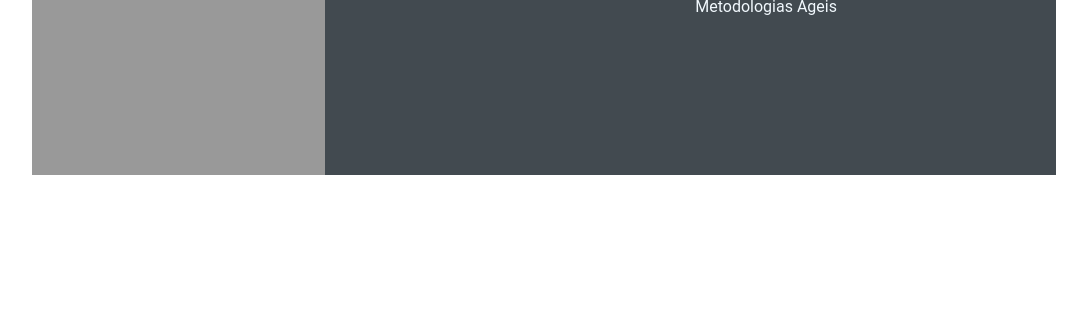
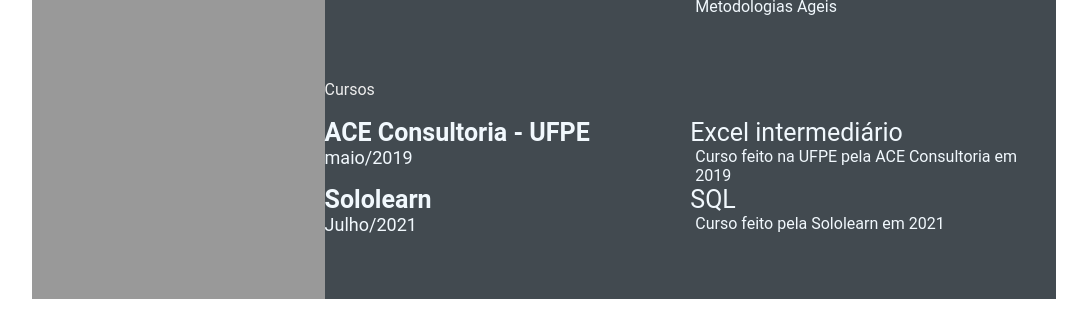
Before and after one commit to karen-ribeiro7/karenribeiro.github.io, a plain HTML site: page index.html in a window 1280 px wide. Shown: the part 657-988 px from the top of the page, without its empty margins (96-1183 px from the left). Before the commit the page ends 864 px from the top, so only its background shows below. Drawn offline with Linux system fonts and the light colour scheme.

Commit message:
feat: add awards

```diff
--- a/index.html
+++ b/index.html
@@ -110,6 +110,30 @@
                 </div>
             </div>
             </section>
+            <section class="awards gap">
+                <div class="right-title">Cursos</div><br>
+                <div class="awards-contents">
+                    <div class="awards-left">
+                        <p class="awards-company-name">ACE Consultoria - UFPE</p>
+                        <p class="awards-time-period">maio/2019</p>
+                    </div>
+                    <div class="awards-right">
+                        <p class="awards-name">Excel intermediário</p>
+                        <p class="awards-desc">Curso feito na UFPE pela ACE Consultoria em 2019</p>
+
+                    </div>
+                    <div class="awards-left">
+                        <p class="awards-company-name">Sololearn</p>
+                        <p class="awards-time-period">Julho/2021</p>
+                    </div>
+                    <div class="awards-right">
+                        <p class="awards-name">SQL</p>
+                        <p class="awards-desc">Curso feito pela Sololearn em 2021</p>
+
+                    </div>
+
+                </div>
+            </section>
         </section>
     </main>
 
```
